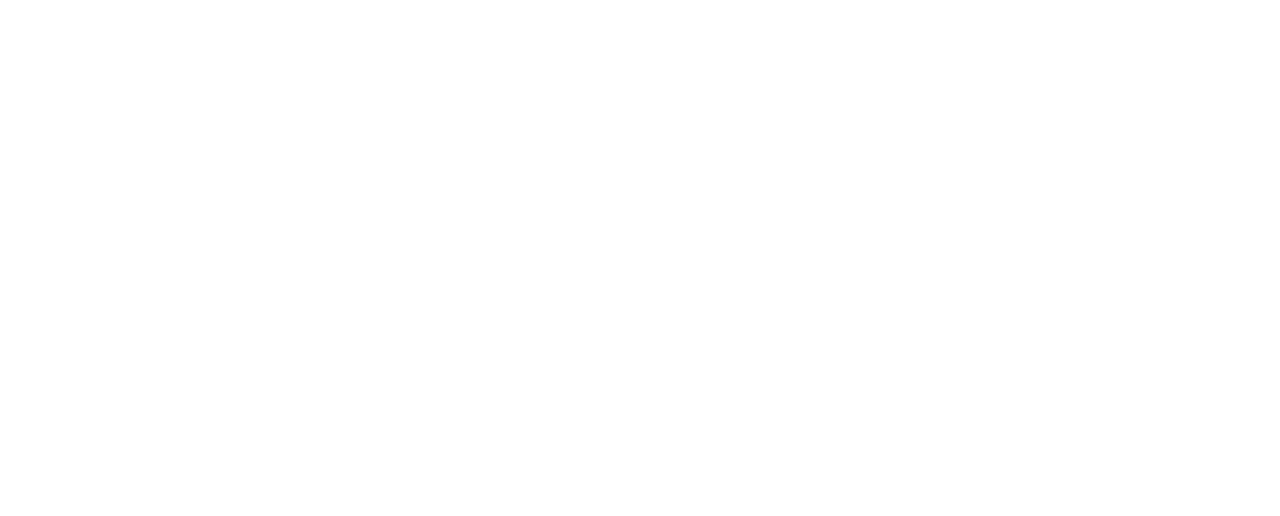
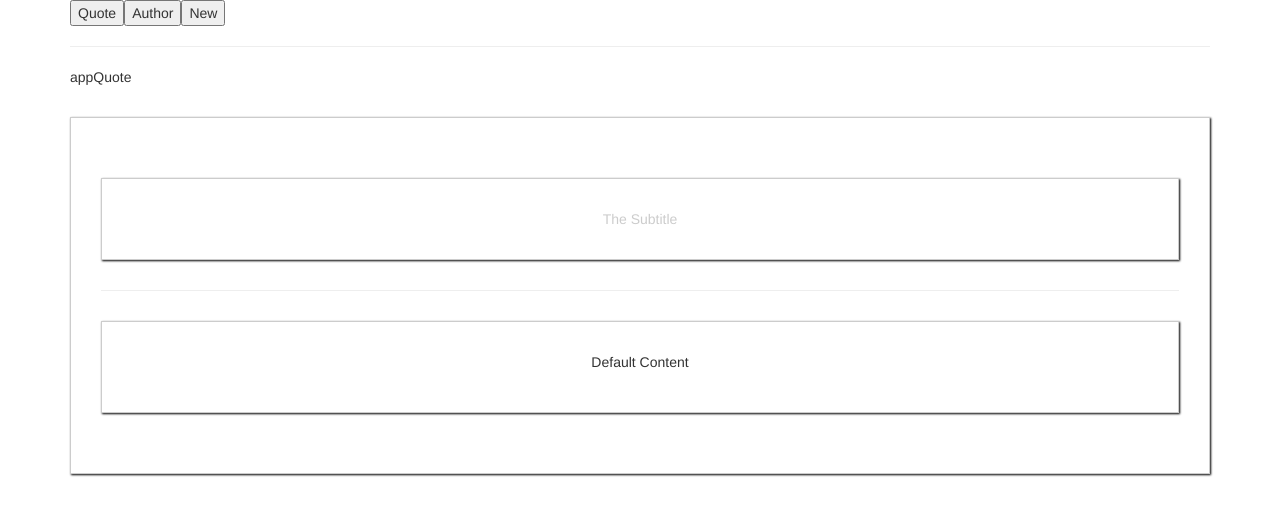
Before and after one commit to FlavioBravo/quote-app, a Vue app: page / in a window 1280 px wide. Shown: the top 516 px of the page. Built offline with nearby package versions, Linux system fonts and the light colour scheme.

Commit message:
learning about dynamic components

```diff
--- a/src/App.vue
+++ b/src/App.vue
@@ -2,16 +2,42 @@
     <div class="container">
         <div class="row">
             <div class="col-xs-12">
-
+                <button @click="selectedComponent = 'appQuote'">Quote</button>
+                <button @click="selectedComponent = 'appAuthor'">Author</button>
+                <button @click="selectedComponent = 'appNew'">New</button>
+                <hr/>
+                <p>{{ selectedComponent }}</p>
+                <keep-alive>
+                    <component :is="selectedComponent">
+                        <p>Default Content</p>
+                    </component>
+                </keep-alive>
+               <!--<app-quote>
+                   <h2 slot="title">{{ quoteTitle }}</h2>
+                   <p>A wonderful Quote</p>
+               </app-quote>-->
             </div>
         </div>
     </div>
 </template>
 
 <script>
+    import Quote from "./components/Quote.vue";
+    import Author from "./components/Author.vue";
+    import New from "./components/New.vue";
 
   export default {
-
+      data: function() {
+          return {
+              quoteTitle: 'the Quote',
+              selectedComponent: 'appQuote'
+          };
+      },
+      components: {
+        appQuote: Quote,
+        appAuthor: Author,
+        appNew: New
+      }
   };
 </script>
 
--- /dev/null
+++ b/src/components/Author.vue
@@ -0,0 +1,13 @@
+<template>
+    <div>
+        <h3>The Author</h3>
+    </div>
+</template>
+
+<script>
+    export default {
+    }
+</script>
+
+<style>
+</style>
--- /dev/null
+++ b/src/components/New.vue
@@ -0,0 +1,29 @@
+<template>
+    <div>
+        <h3>New Quote</h3>
+        <button @click="counter++">Increase!</button>
+        <p>{{ counter }}</p>
+    </div>
+</template>
+
+<script>
+    export default {
+        data: function() {
+            return {
+                counter: 0
+            };
+        },
+        destroyed() {
+            console.log('Destroyed!');
+        },
+        deactivated() {
+            console.log('Deactivated!');
+        },
+        activated() {
+            console.log('Activated!');
+        }
+    }
+</script>
+
+<style>
+</style>
--- a/src/components/Quote.vue
+++ b/src/components/Quote.vue
@@ -0,0 +1,36 @@
+<template>
+    <div>
+        <div class="tittle">
+            <slot name="title"></slot>
+            <span style="color: #ccc"><slot name="subtitle">The Subtitle</slot></span>
+        </div>
+        <hr>
+        <div>
+            <slot></slot>
+        </div>
+    </div>
+</template>
+
+<script>
+    export default {
+
+    }
+</script>
+
+<style scoped>
+    div {
+        border: 1px solid #ccc;
+        box-shadow: 1px 1px 2px black;
+        padding: 30px;
+        margin: 30px auto;
+        text-align: center;
+    }
+
+    h2 {
+        color: red;
+    }
+
+    .title {
+        font-style: italic;
+    }
+</style>
```
